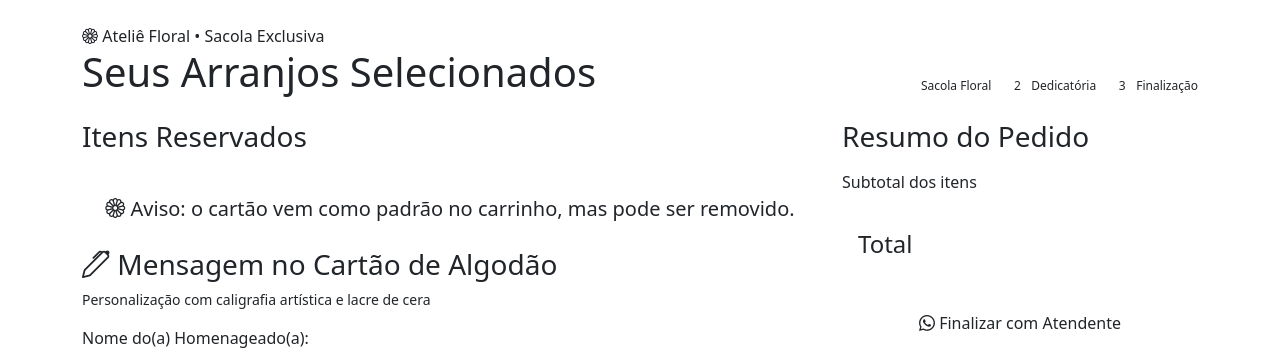
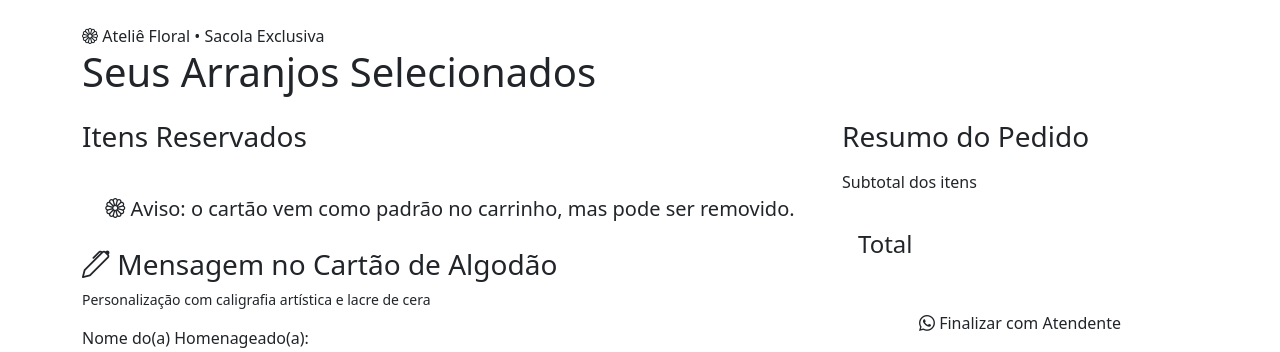
Before and after one commit to EduardhaLima/laflora, a PHP site: page /carrinho.html in a window 1280 px wide. Shown: the part 68-420 px from the top of the page. Run offline with PHP 8.4, Linux system fonts and the light colour scheme.

Commit message:
feat: ajustes no carrinho

```diff
--- a/paginas/carrinho/carrinho.css
+++ b/paginas/carrinho/carrinho.css
@@ -5,10 +5,6 @@
 .qtd{display:flex;align-items:center;border:1px solid var(--borda);border-radius:999px}
 .qtd button{border:0;background:none;width:28px}
 .cartao-previa{background:#f5efe2;border-radius:12px;padding:1.2rem;font-family:var(--serif);font-style:italic;font-size:1.4rem;color:var(--verde);min-height:220px}
-
-@media (max-width: 991.98px){
-  main .position-sticky{position:static!important}
-}
 
 @media (max-width: 767.98px){
   .etapas{flex-wrap:wrap}
--- a/paginas/carrinho/carrinho.html
+++ b/paginas/carrinho/carrinho.html
@@ -32,12 +32,10 @@
     </div>
   </header>
   <main class="container-xl py-4">
-    <div class="d-flex flex-wrap justify-content-between align-items-end mb-4 gap-3">
+    <div class="mb-4">
       <div><span class="eyebrow text-verde"><i class="bi bi-flower1"></i> Ateliê Floral • Sacola Exclusiva</span>
         <h1 class="serif fs-1 mb-0">Seus Arranjos Selecionados</h1>
       </div>
-      <div class="etapas d-flex flex-wrap gap-3"><span class="ativa"><span class="num">1</span>Sacola Floral</span><span><span
-            class="num">2</span>Dedicatória</span><span><span class="num">3</span>Finalização</span></div>
     </div>
     <div class="row g-4">
       <div class="col-lg-8">
@@ -71,7 +69,7 @@
         </div>
       </div>
       <div class="col-lg-4">
-        <div class="painel position-sticky" style="top:90px">
+        <div class="painel">
           <h2 class="serif fs-3">Resumo do Pedido</h2>
           <div class="d-flex justify-content-between my-3"><span>Subtotal dos itens</span><span id="subtotal"></span>
           </div>
```
